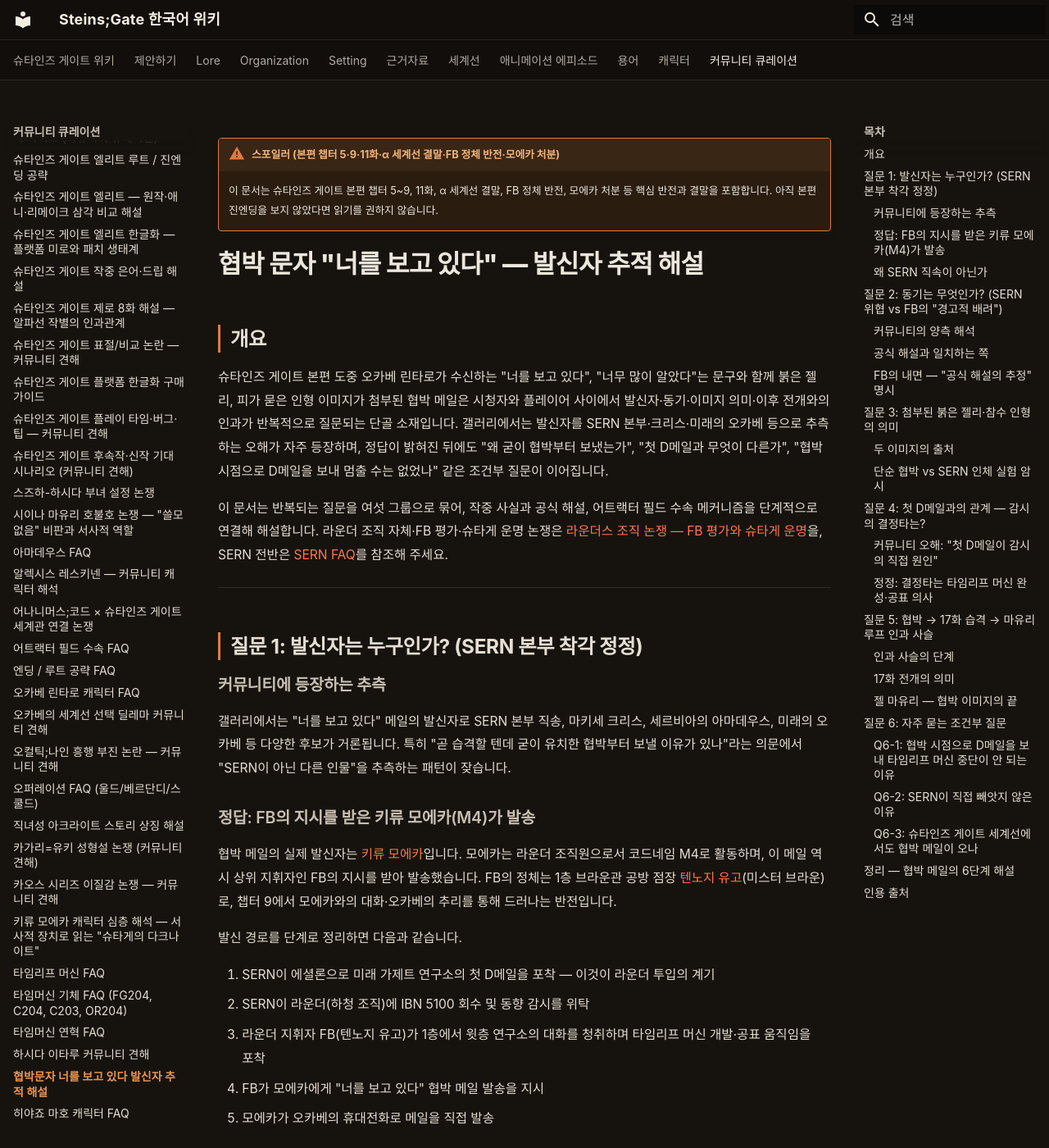
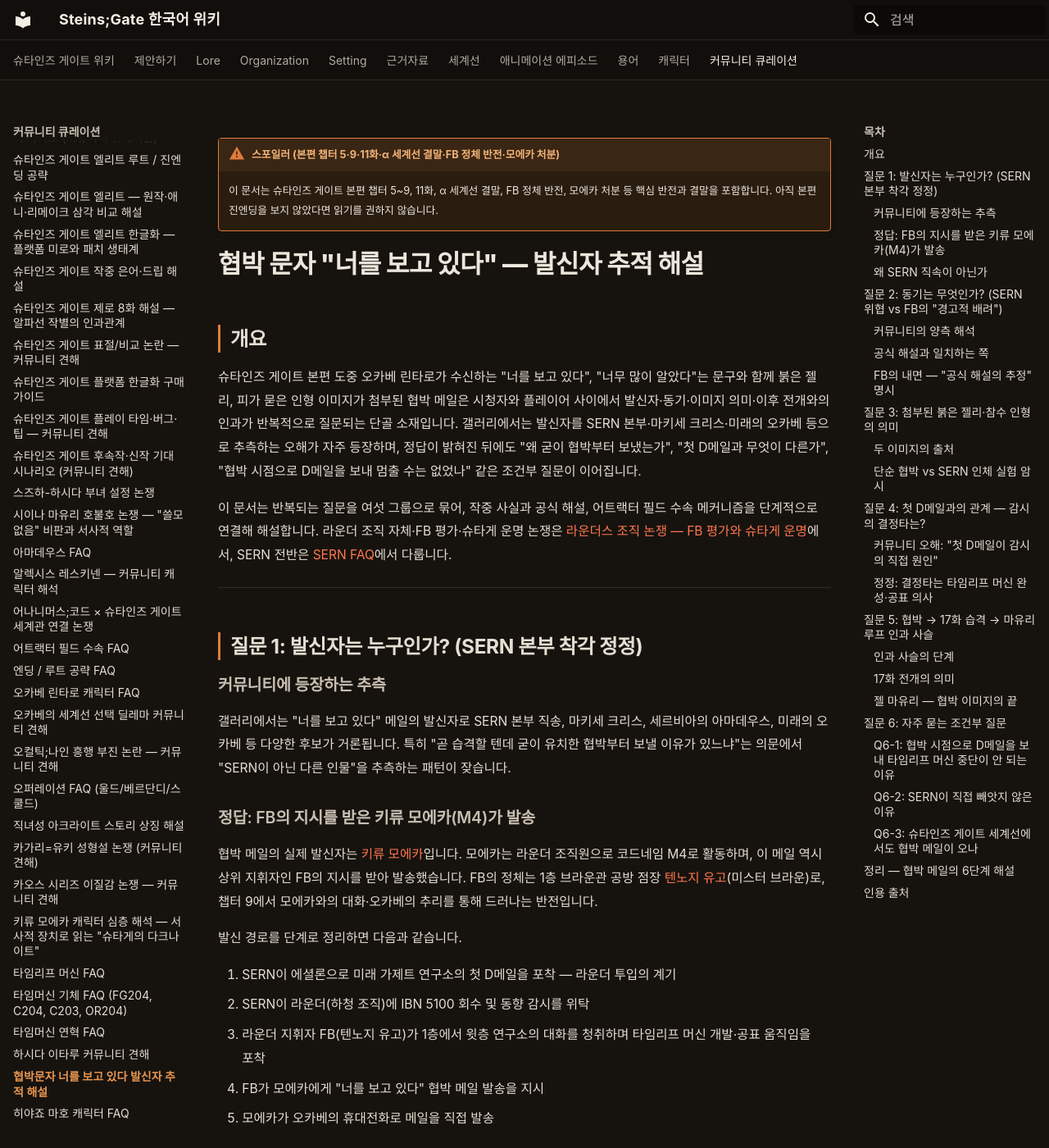
Before and after one commit to sgwiki/sgwiki.github.io, an MkDocs documentation site: the page built from wiki/커뮤니티-큐레이션/협박문자-너를-보고-있다-발신자-추적-해설.md, in a window 1280 px wide and 1400 px high. Shown: the whole window at 82% size. Built offline with MkDocs 1.6.1 and Material for MkDocs 9.7.7, drawn with Linux system fonts in a browser that asks for light colours; some web fonts are replaced; some of the changed text lies outside the part shown.

Commit message:
chore(wiki): 협박문자-너를-보고-있다-발신자-추적-해설 정비 — frontmatter 런타임 마커 제거·용어 통일(크리스→마키세 크리스·다루→하시다 이타루)·합니다체 일관·불릿 마침표 통일·VOCAB 교정(보여주는→드러내는·지지하는 것은→지지하는 쪽은)·굵은 제목 문단 통합
Co-Authored-By: Claude Opus 4.6 <noreply@anthropic.com>

```diff
--- a/wiki/커뮤니티-큐레이션/협박문자-너를-보고-있다-발신자-추적-해설.md
+++ b/wiki/커뮤니티-큐레이션/협박문자-너를-보고-있다-발신자-추적-해설.md
@@ -3,11 +3,9 @@ spoiler: main_story
 category: 커뮤니티-큐레이션
 type: lore_mechanics
 last_modified: 2026-06-30
-generated_via: p6
-run_id: 18b83fc8
 genre: complex_q
 evidence_grade: corroborated
-description: "슈타인즈 게이트 본편 11화 부근 등장하는 '너를 보고 있다' 협박 메일의 발신자(FB 지시→모에카 발송), 동기(타임리프 머신 억제·오카베 보호), 첨부 이미지(붉은 젤리·참수 인형) 의미, 17화 라운더 습격과의 인과를 다요소·조건부 질문에 대해 단계적으로 해설."
+description: "슈타인즈 게이트 본편 11화 부근 등장하는 '너를 보고 있다' 협박 메일의 발신자(FB 지시→모에카 발송), 동기(타임리프 머신 억제·오카베 보호), 첨부 이미지(붉은 젤리·참수 인형) 의미, 17화 라운더 습격과의 인과를 다요소·조건부 질문에 대해 단계적으로 해설합니다."
 ---
 
 !!! warning "스포일러 (본편 챕터 5·9·11화·α 세계선 결말·FB 정체 반전·모에카 처분)"
@@ -17,9 +15,9 @@ description: "슈타인즈 게이트 본편 11화 부근 등장하는 '너를
 
 ## 개요
 
-슈타인즈 게이트 본편 도중 오카베 린타로가 수신하는 "너를 보고 있다", "너무 많이 알았다"는 문구와 함께 붉은 젤리, 피가 묻은 인형 이미지가 첨부된 협박 메일은 시청자와 플레이어 사이에서 발신자·동기·이미지 의미·이후 전개와의 인과가 반복적으로 질문되는 단골 소재입니다. 갤러리에서는 발신자를 SERN 본부·크리스·미래의 오카베 등으로 추측하는 오해가 자주 등장하며, 정답이 밝혀진 뒤에도 "왜 굳이 협박부터 보냈는가", "첫 D메일과 무엇이 다른가", "협박 시점으로 D메일을 보내 멈출 수는 없었나" 같은 조건부 질문이 이어집니다.
+슈타인즈 게이트 본편 도중 오카베 린타로가 수신하는 "너를 보고 있다", "너무 많이 알았다"는 문구와 함께 붉은 젤리, 피가 묻은 인형 이미지가 첨부된 협박 메일은 시청자와 플레이어 사이에서 발신자·동기·이미지 의미·이후 전개와의 인과가 반복적으로 질문되는 단골 소재입니다. 갤러리에서는 발신자를 SERN 본부·마키세 크리스·미래의 오카베 등으로 추측하는 오해가 자주 등장하며, 정답이 밝혀진 뒤에도 "왜 굳이 협박부터 보냈는가", "첫 D메일과 무엇이 다른가", "협박 시점으로 D메일을 보내 멈출 수는 없었나" 같은 조건부 질문이 이어집니다.
 
-이 문서는 반복되는 질문을 여섯 그룹으로 묶어, 작중 사실과 공식 해설, 어트랙터 필드 수속 메커니즘을 단계적으로 연결해 해설합니다. 라운더 조직 자체·FB 평가·슈타게 운명 논쟁은 [라운더스 조직 논쟁 — FB 평가와 슈타게 운명](../커뮤니티-큐레이션/라운더스-조직-논쟁-FB-평가와-슈타게-운명.md)을, SERN 전반은 [SERN FAQ](../커뮤니티-큐레이션/SERN-FAQ.md)를 참조해 주세요.
+이 문서는 반복되는 질문을 여섯 그룹으로 묶어, 작중 사실과 공식 해설, 어트랙터 필드 수속 메커니즘을 단계적으로 연결해 해설합니다. 라운더 조직 자체·FB 평가·슈타게 운명 논쟁은 [라운더스 조직 논쟁 — FB 평가와 슈타게 운명](../커뮤니티-큐레이션/라운더스-조직-논쟁-FB-평가와-슈타게-운명.md)에서, SERN 전반은 [SERN FAQ](../커뮤니티-큐레이션/SERN-FAQ.md)에서 다룹니다.
 
 ---
 
@@ -27,15 +25,15 @@ description: "슈타인즈 게이트 본편 11화 부근 등장하는 '너를
 
 ### 커뮤니티에 등장하는 추측
 
-갤러리에서는 "너를 보고 있다" 메일의 발신자로 SERN 본부 직송, 마키세 크리스, 세르비아의 아마데우스, 미래의 오카베 등 다양한 후보가 거론됩니다. 특히 "곧 습격할 텐데 굳이 유치한 협박부터 보낼 이유가 있나"라는 의문에서 "SERN이 아닌 다른 인물"을 추측하는 패턴이 잦습니다.
+갤러리에서는 "너를 보고 있다" 메일의 발신자로 SERN 본부 직송, 마키세 크리스, 세르비아의 아마데우스, 미래의 오카베 등 다양한 후보가 거론됩니다. 특히 "곧 습격할 텐데 굳이 유치한 협박부터 보낼 이유가 있느냐"는 의문에서 "SERN이 아닌 다른 인물"을 추측하는 패턴이 잦습니다.
 
 ### 정답: FB의 지시를 받은 키류 모에카(M4)가 발송
 
-협박 메일의 실제 발신자는 [키류 모에카](../캐릭터/키류-모에카.md)입니다. 모에카는 라운더 조직원으로서 코드네임 M4로 활동하며, 이 메일 역시 상위 지휘자인 FB의 지시를 받아 발송했습니다. FB의 정체는 1층 브라운관 공방 점장 [텐노지 유고](../캐릭터/텐노지-유고.md)(미스터 브라운)로, 챕터 9에서 모에카와의 대화·오카베의 추리를 통해 드러나는 반전입니다.
+협박 메일의 실제 발신자는 [키류 모에카](../캐릭터/키류-모에카.md)입니다. 모에카는 라운더 조직원으로 코드네임 M4로 활동하며, 이 메일 역시 상위 지휘자인 FB의 지시를 받아 발송했습니다. FB의 정체는 1층 브라운관 공방 점장 [텐노지 유고](../캐릭터/텐노지-유고.md)(미스터 브라운)로, 챕터 9에서 모에카와의 대화·오카베의 추리를 통해 드러나는 반전입니다.
 
 발신 경로를 단계로 정리하면 다음과 같습니다.
 
-1. SERN이 에셜론으로 미래 가제트 연구소의 첫 D메일을 포착 — 이것이 라운더 투입의 계기
+1. SERN이 에셜론으로 미래 가제트 연구소의 첫 D메일을 포착 — 라운더 투입의 계기
 2. SERN이 라운더(하청 조직)에 IBN 5100 회수 및 동향 감시를 위탁
 3. 라운더 지휘자 FB(텐노지 유고)가 1층에서 윗층 연구소의 대화를 청취하며 타임리프 머신 개발·공표 움직임을 포착
 4. FB가 모에카에게 "너를 보고 있다" 협박 메일 발송을 지시
@@ -55,22 +53,22 @@ SERN은 직접 메일을 보내는 대신 에셜론 포착 → 라운더 위탁
 
 갤러리에서는 협박 메일의 동기를 두 가지로 나누어 논의합니다.
 
-- **SERN 위협 해석**: 조직이 오카베 일행을 제거하기 위해 공포를 조성한 것
-- **FB의 경고적 배려 해석**: FB가 오카베에게 정이 들었고, 습격·처분 상황이 발생하기 전에 타임리프 머신 연구를 그만두게 만들어 피를 흘리지 않으려 한 것
+- **SERN 위협 해석**: 조직이 오카베 일행을 제거하기 위해 공포를 조성한 것.
+- **FB의 경고적 배려 해석**: FB가 오카베에게 정이 들었고, 습격·처분 상황이 발생하기 전에 타임리프 머신 연구를 그만두게 만들어 피를 흘리지 않으려 한 것.
 
 ### 공식 해설과 일치하는 쪽
 
-공식 설정집과 게임 본문이 지지하는 것은 **후자, 즉 FB의 경고적 배려**입니다. FB(텐노지 유고)는 라운더 지휘자임에도 오카베에게 인간적 정을 느끼고 있었고, 연구가 SERN에 보고되어 습격으로 이어지면 어린아이들까지 희생되는 상황을 피하고 싶어 했습니다. 그래서 SERN에 먼저 보고하지 않고 동향만 지켜보다가, 타임리프 머신 완성 후 오카베가 발표회를 강행하겠다고 선언하는 단계에서야 어쩔 수 없이 보고하게 됩니다.
+공식 설정집과 게임 본문이 지지하는 쪽은 **후자, 즉 FB의 경고적 배려**입니다. FB(텐노지 유고)는 라운더 지휘자임에도 오카베에게 인간적 정을 느끼고 있었고, 연구가 SERN에 보고되어 습격으로 이어지면 어린아이들까지 희생되는 상황을 피하고 싶어 했습니다. 그래서 SERN에 먼저 보고하지 않고 동향만 지켜보다가, 타임리프 머신 완성 후 오카베가 발표회를 강행하겠다고 선언하는 단계에서야 어쩔 수 없이 보고하게 됩니다.
 
-협박 메일은 보고 직전의 마지막 경고 수단입니다. "공표하지 않았다면 습격하지 않았을 것"이라는 점이 공식 해설과 커뮤니티 답변 양쪽에서 반복 확인됩니다.
+협박 메일은 보고 직전의 마지막 경고 수단입니다. "공표하지 않았다면 습격하지 않았을 것"이라는 점이 공식 해설과 커뮤니티 답변 양쪽에서 반복적으로 확인됩니다.
 
 ### FB의 내면 — "공식 해설의 추정" 명시
 
 FB가 왜 이런 경고를 보냈는지에 대해서는 작중에서 명확한 독백이 나오지 않으므로, 아래 해석은 공식 해설의 추정으로 읽어야 합니다.
 
-- 하시다 스즈(다루의 아버지)와의 과거 인연, 혹은 그 유품인 해킹 노트북이 FB의 판단에 영향을 미쳤을 가능성
-- 오카베와 라보멤에 대한 인간적 애창
-- 자기 딸 텐노지 나에를 지키기 위해 SERN에 협력하고 있다는 사실이, 동시에 다른 아이들을 위험에 빠뜨리는 모순에 대한 내적 갈등
+- 하시다 스즈(하시다 이타루의 아버지)와의 과거 인연, 혹은 그 유품인 해킹 노트북이 FB의 판단에 영향을 미쳤을 가능성.
+- 오카베와 라보멤에 대한 인간적 애착.
+- 자기 딸 텐노지 나에를 지키기 위해 SERN에 협력하고 있다는 사실이, 동시에 다른 아이들을 위험에 빠뜨리는 모순에 대한 내적 갈등.
 
 > **[공식]** "FB는 오카베에게 정이 있어서 타임리프 머신 완성을 막으려 했으나, 오카베가 발표회를 강행하자 어쩔 수 없이 SERN에 보고하게 되었습니다." — [슈타게 공식 QA자료집](../근거자료/공식/qa-자료집.md)
 
@@ -91,8 +89,8 @@ FB가 왜 이런 경고를 보냈는지에 대해서는 작중에서 명확한
 
 갤러리에서는 두 가지 해석이 공존합니다.
 
-- **단순 협박 해석**: 실체보다 심리적 공포를 목적으로 한 꾸며낸 이미지
-- **SERN 인체 실험 암시 해석**: SERN의 Z 프로그램([SERN Z 프로그램](../lore/SERN-Z-프로그램.md))에서 실제로 행해지는 젤화 실험을 암시하며, "네가 계속하면 이렇게 된다"는 구체적 위협
+- **단순 협박 해석**: 실체보다 심리적 공포를 목적으로 한 꾸며낸 이미지.
+- **SERN 인체 실험 암시 해석**: SERN의 Z 프로그램([SERN Z 프로그램](../lore/SERN-Z-프로그램.md))에서 실제로 행해지는 젤화 실험을 암시하며, "네가 계속하면 이렇게 된다"는 구체적 위협.
 
 두 해석 모두 메일의 목적이 "공포로 연구를 멈추게 하는 것"이라는 점에서는 일치합니다. 단, 붉은 젤리가 젤리맨즈 리포트의 실제 이미지에 가까울수록 SERN이 과거에 저지른 실험 결과를 재활용했다는 해석이 힘을 얻습니다. 이는 작중에서 오카베가 젤화된 마유리의 사진을 수신하는 장면(챕터 6, 질문 5 참조)과도 시각적으로 연결됩니다.
 
@@ -108,14 +106,14 @@ FB가 왜 이런 경고를 보냈는지에 대해서는 작중에서 명확한
 
 인과를 단계로 정리하면 다음과 같습니다.
 
-1. **첫 D메일** ([D메일](../lore/D메일.md) 참조): 오카베가 크리스의 사망을 크리스에게 전한 첫 D메일이 SERN의 에셜론에 포착됩니다. 이것이 SERN이 미래 가제트 연구소를 주시하는 계기입니다.
+1. **첫 D메일** ([D메일](../lore/D메일.md) 참조): 오카베가 마키세 크리스의 사망을 그녀 본인에게 전한 첫 D메일이 SERN의 에셜론에 포착됩니다. 이것이 SERN이 미래 가제트 연구소를 주시하는 계기입니다.
 2. **IBN 5100 회수 의뢰**: SERN이 라운더에게 IBN 5100 회수와 동향 감시를 위탁. 모에카가 라보멤으로 잠입하는 단계.
-3. **타임리프 머신 완성**: 크리스·다루·오카베가 타임리프 머신을 완성. 이것이 SERN의 본격적 위협 인식으로 이어집니다.
+3. **타임리프 머신 완성**: 마키세 크리스·하시다 이타루·오카베가 타임리프 머신을 완성. 이것이 SERN의 본격적 위협 인식으로 이어집니다.
 4. **공표 의사 표명**: 오카베가 발표회를 강행하겠다고 선언. 1층에 있는 FB가 이를 청취.
 5. **협박 메일 발송**: FB가 모에카에게 지시, "너를 보고 있다" 메일을 마지막 경고로 발송.
 6. **공표 강행 → SERN 보고 → 라운더 습격**: 오카베가 경고를 무시하고 발표회를 강행하면 FB는 어쩔 수 없이 SERN에 보고하고, 라운더의 습격으로 이어집니다.
 
-즉 첫 D메일은 **감시의 계기**이지만, 감시가 습격으로 전환되는 결정타는 **타임리프 머신 완성과 공표 의사**입니다. 에셜론 포착만으로는 SERN이 직접 움직이지 않고 라운더에게 감시를 맡기는 단계에 머물고, 타임리프 머신이 완성되어 SERN의 독점이 위협받는 상황이 되어야 비로소 습격으로 이어지는 것입니다.
+즉 첫 D메일은 **감시의 계기**이지만, 감시가 습격으로 전환되는 결정타는 **타임리프 머신 완성과 공표 의사**입니다. 에셜론 포착만으로는 SERN이 직접 움직이지 않고 라운더에게 감시를 맡기는 단계에 머물며, 타임리프 머신이 완성되어 SERN의 독점이 위협받는 상황이 되어야 비로소 습격으로 이어집니다.
 
 > **[팬 분석]** "오카베가 타임리프 머신을 완성하지 못하도록 무서운 협박 메일도 보내보았습니다. 타임리프 머신 완성을 하지 않았으면 아예 SERN에게 보고하지 않으려 했으나, 오카베가 완성 후 발표회를 한다고 모에카 앞에서 소란을 피워 결국 SERN에게 보고하게 되었습니다." — [The Mechanics of Steins;Gate v1.0.3](https://github.com/Votuko/steins-gate-mechanics/blob/main/The%20Mechanics%20of%20Steins%20Gate%20v1.0.3.pdf), §2.6.3
 
@@ -130,7 +128,7 @@ FB가 왜 이런 경고를 보냈는지에 대해서는 작중에서 명확한
 1. **챕터 5/11화 부근**: 협박 메일 수신 ("너를 보고 있다")
 2. **경고 무시**: 오카베가 타임리프 머신 공표를 강행
 3. **FB의 SERN 보고**: 어쩔 수 없이 SERN에 연구소 동향 보고
-4. **17화 (허상왜곡의 콤플렉스)**: 라운더의 미래 가제트 연구소 습격 — 모에카가 총기를 들고 오카베·[시이나 마유리](../캐릭터/시이나-마유리.md)·크리스를 제압
+4. **17화 (허상왜곡의 콤플렉스)**: 라운더의 미래 가제트 연구소 습격 — 모에카가 총기를 들고 오카베·[시이나 마유리](../캐릭터/시이나-마유리.md)·마키세 크리스를 제압
 5. **마유리 사망**: 습격 도중 마유리가 사망
 6. **타임리프 루프 시작**: 오카베가 마유리를 구하기 위해 타임리프를 반복
 7. **α 세계선 수속**: 어떤 행동을 취해도 마유리는 8월 13일 밤에 사망하는 수속이 발동
@@ -145,7 +143,7 @@ FB가 왜 이런 경고를 보냈는지에 대해서는 작중에서 명확한
 
 갤러리에서 자주 언급되는 "젤 마유리" 장면은 협박 메일의 붉은 젤리가 현실이 되는 순간입니다. 오카베가 타임리프로 마유리를 구하려 시도하다가, 라운더에게 납치된 마유리가 SERN의 LHC로 보내져 젤화된 시체 사진을 수신하는 장면이 챕터 6에서 등장합니다. 이 사진은 50년 전 과거로 보내진 실험 결과로, 자체 일관성 있는 시간 루프를 형성합니다.
 
-이 루프는 "협박은 단순 협박이 아니라 실제로 일어날 일의 예고였다"는 독해를 뒷받침하는 동시에, 어트랙터 필드 수속이 얼마나 잔혹한지를 보여주는 장치로 기능합니다.
+이 루프는 "협박은 단순 협박이 아니라 실제로 일어날 일의 예고였다"는 독해를 뒷받침하는 동시에, 어트랙터 필드 수속이 얼마나 잔혹한지를 드러내는 장치로 기능합니다.
 
 > **[팬 분석]** "마유리의 사망은 라운더의 연구소 습격으로 발생하며, 오카베는 그녀를 구하기 위해 반복적으로 타임리프를 시도합니다. 그러나 어떤 행동을 취하든 마유리는 특정 시간까지 사망하지만, 사망 방식은 다양하게 나타납니다." — [The Mechanics of Steins;Gate v1.0.3](https://github.com/Votuko/steins-gate-mechanics/blob/main/The%20Mechanics%20of%20Steins%20Gate%20v1.0.3.pdf), §2.4.1
 
@@ -157,22 +155,19 @@ FB가 왜 이런 경고를 보냈는지에 대해서는 작중에서 명확한
 
 갤러리에서 가장 자주 등장하는 조건부 질문입니다. "모에카가 협박 문자를 보낼 때 시점으로 D메일을 보내 타임리프 머신 자체를 중단하면 안 되었나?"에 대한 답은 세 가지 층위로 정리됩니다.
 
-**첫째, α 세계선 어트랙터 필드 수속.**
-협박 메일이 도달하는 시점은 이미 α 세계선의 수속이 강하게 작용하고 있는 상태입니다. [세계선 변동 메커니즘 FAQ](세계선-변동-메커니즘-FAQ.md)와 [어트랙터 필드 수속 FAQ](../커뮤니티-큐레이션/어트랙터-필드-수속-FAQ.md)에서 설명하듯, 수속 결과(마유리의 8월 13일 밤 사망)는 변경할 수 없으며 과정만 바뀔 뿐입니다. 타임리프 머신 중단 D메일이 효과를 발휘하더라도 결국 같은 수속 결과로 수렴합니다.
+**첫째, α 세계선 어트랙터 필드 수속.** 협박 메일이 도달하는 시점은 이미 α 세계선의 수속이 강하게 작용하고 있는 상태입니다. [세계선 변동 메커니즘 FAQ](세계선-변동-메커니즘-FAQ.md)와 [어트랙터 필드 수속 FAQ](../커뮤니티-큐레이션/어트랙터-필드-수속-FAQ.md)에서 설명하듯, 수속 결과(마유리의 8월 13일 밤 사망)는 변경할 수 없으며 과정만 바뀔 뿐입니다. 타임리프 머신 중단 D메일이 효과를 발휘하더라도 결국 같은 수속 결과로 수렴합니다.
 
-**둘째, D메일의 불안정성.**
-D메일은 받는 사람이 그 내용을 따를지 여부가 불확실한 도구입니다. 작중에서도 모에카에게 "IBN 5100 회수를 중단하라"는 위장 D메일을 보냈지만, 모에카가 이를 무시하고 IBN을 회수하러 가는 세계선이 존재합니다. 타임리프 머신 중단 D메일 역시 연구소 멤버가 그대로 따를지 보장할 수 없습니다.
+**둘째, D메일의 불안정성.** D메일은 받는 사람이 그 내용을 따를지 여부가 불확실한 도구입니다. 작중에서도 모에카에게 "IBN 5100 회수를 중단하라"는 위장 D메일을 보냈지만, 모에카가 이를 무시하고 IBN을 회수하러 가는 세계선이 존재합니다. 타임리프 머신 중단 D메일 역시 연구소 멤버가 그대로 따를지 보장할 수 없습니다.
 
-**셋째, 예측 불가능한 세계선 이동의 위험.**
-D메일로 과거를 바꾸면 다이버전스가 변경되어 전혀 다른 세계선으로 이동할 위험이 있습니다. 협박 메일 시점에서 D메일을 보내면 오카베가 예측할 수 없는 더 나쁜 상황(예: 타임리프 머신도 없는 채 마유리만 사망하는 세계선)으로 떨어질 수 있습니다. 오카베가 실제로 타임리프 머신을 부수려다 그만둔 장면도 이런 위험 때문입니다.
+**셋째, 예측 불가능한 세계선 이동의 위험.** D메일로 과거를 바꾸면 다이버전스가 변경되어 전혀 다른 세계선으로 이동할 위험이 있습니다. 협박 메일 시점에서 D메일을 보내면 오카베가 예측할 수 없는 더 나쁜 상황(예: 타임리프 머신도 없는 채 마유리만 사망하는 세계선)으로 떨어질 수 있습니다. 오카베가 실제로 타임리프 머신을 부수려다 그만둔 장면도 이런 위험 때문입니다.
 
 ### Q6-2: SERN이 직접 빼앗지 않은 이유
 
-"SERN이 에셜론으로 포착했으면 직접 왜 하지 않고 라운더에게 맡겼나"라는 질문에 대한 답은 **라운더 위탁 구조**와 **에셜론 포착의 불충분성**입니다.
+"SERN이 에셜론으로 포착했으면 직접 왜 하지 않고 라운더에게 맡겼나"라는 질문의 답은 **라운더 위탁 구조**와 **에셜론 포착의 불충분성**입니다.
 
 - **라운더 위탁 구조**: SERN은 자국 프랑스에 본부를 둔 연구 기관으로, 일본에서의 물리적 작업은 라운더 같은 현지 하청 조직에 의존합니다. 직접 특수부대를 투입하면 국제적·법적 위험이 큽니다.
 - **에셜론 포착 불충분**: 에셜론이 D메일을 포착한 것은 "타임리프 머신 연구가 진행 중"이라는 정보만으로, 타임리프 머신이 완성되어 SERN의 독점을 위협하기 전에는 즉각 제압할 명분이 약합니다. 그래서 IBN 5100 회수와 감시를 병행하며 완성 단계까지 기다린 것입니다.
-- **FB의 보고 지연**: FB가 오카베를 보호하려고 동향만 지켜보다가, 공표 의사가 확인된 시점에서야 SERN에 보고한 것도 SERN의 직접 개입 시점을 늦추는 요인이었습니다.
+- **FB의 보고 지연**: FB가 오카베를 보호하려고 동향만 지켜보다가, 공표 의사가 확인된 시점에서야 SERN에 보고한 점도 SERN의 직접 개입 시점을 늦추는 요인이었습니다.
 
 이 구조는 [SERN FAQ](../커뮤니티-큐레이션/SERN-FAQ.md)와 [라운더스 조직 논쟁 — FB 평가와 슈타게 운명](../커뮤니티-큐레이션/라운더스-조직-논쟁-FB-평가와-슈타게-운명.md)에서 더 자세히 다룹니다.
 
@@ -193,7 +188,7 @@ D메일로 과거를 바꾸면 다이버전스가 변경되어 전혀 다른 세
 | 5 | 17화 습격과의 인과 | 협박 무시 → 공표 강행 → SERN 보고 → 라운더 습격 → 마유리 사망 → 타임리프 루프 |
 | 6 | 조건부 질문 | D메일 중단 불가(수속·D메일 불안정성·예측 불가 위험), SERN 직접 개입 안 함(라운더 위탁·포착 불충분·FB 보고 지연) |
 
-협박 메일은 단순한 공포 장치가 아니라, 발신자의 동기(FB의 갈등), 감시 구조(에셜론 + 라운더), 수속 메커니즘(어트랙터 필드), 향후 전개(17화 습격·젤 마유리)를 한 번에 압축해 놓은 장치입니다. 이해하면 본편 후반부의 인과가 훨씬 선명하게 읽힙니다.
+협박 메일은 단순한 공포 장치가 아니라, 발신자의 동기(FB의 갈등), 감시 구조(에셜론 + 라운더), 수속 메커니즘(어트랙터 필드), 향후 전개(17화 습격·젤 마유리)를 한 번에 압축한 장치입니다. 이해하면 본편 후반부의 인과가 훨씬 선명하게 읽힙니다.
 
 ---
 
```
